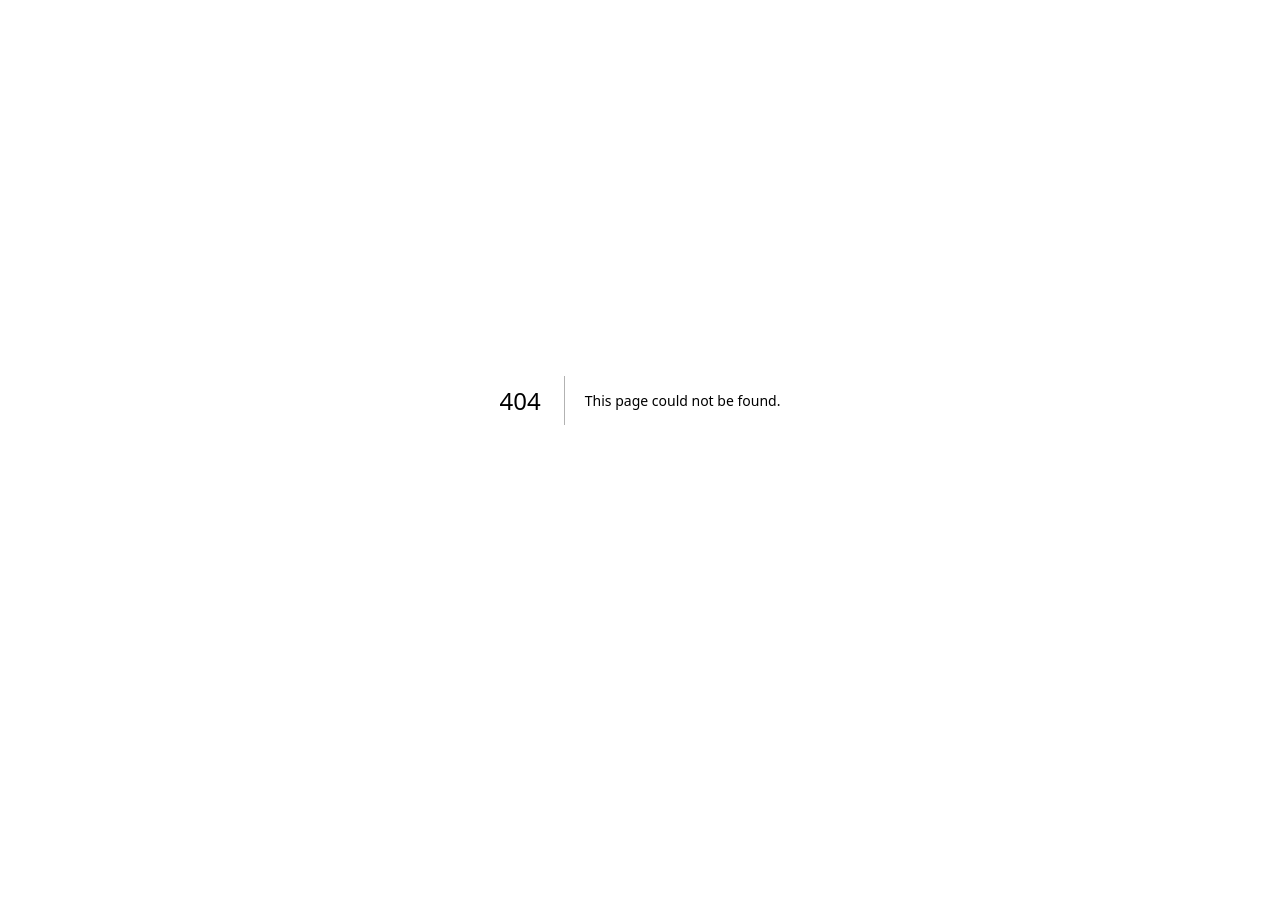
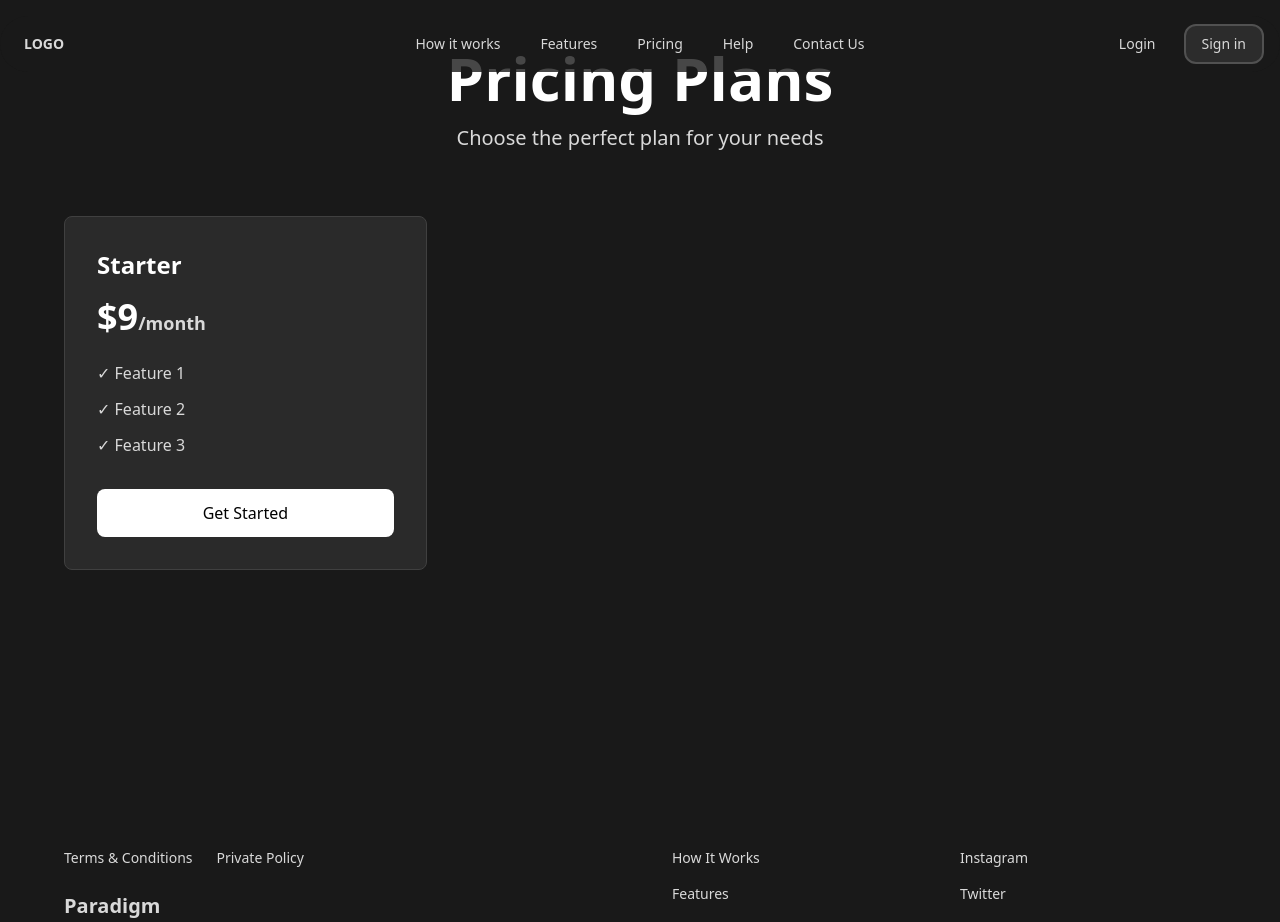
Before and after one commit to 71lols/paradigm-website, a Next.js app in the folder frontend/: page /pricing in a window 1280 px wide. Before the commit this address had no page. Shown: the top 922 px of the page. Before the commit the page ends 800 px from the top, so only its background shows below. Built offline with nearby package versions, Linux system fonts and the light colour scheme.

Commit message:
created pricing route
created placeholder pricing page as I changed routing in navbar and footer

```diff
--- /dev/null
+++ b/frontend/src/app/pricing/page.tsx
@@ -0,0 +1,44 @@
+import CustomNavbar from "@/components/navbar";
+import Footer from "@/components/home/footer";
+
+export default function PricingPage() {
+  return (
+    <>
+      <CustomNavbar />
+      <div className="bg-[#191919] w-full min-h-screen p-4 sm:p-6 md:p-8 lg:p-12 pt-20">
+        <div className="max-w-6xl mx-auto">
+          <div className="text-center mb-16">
+            <h1 className="text-4xl md:text-6xl font-bold text-white mb-4">
+              Pricing Plans
+            </h1>
+            <p className="text-xl text-[#D9D9D9] max-w-2xl mx-auto">
+              Choose the perfect plan for your needs
+            </p>
+          </div>
+
+          {/* Pricing cards would go here */}
+          <div className="grid grid-cols-1 md:grid-cols-3 gap-8 mb-16">
+            {/* Example pricing card */}
+            <div className="bg-[#2A2A2A] rounded-lg p-8 border border-[#404040]">
+              <h3 className="text-2xl font-semibold text-white mb-4">Starter</h3>
+              <div className="text-4xl font-bold text-white mb-6">
+                $9<span className="text-lg text-[#D9D9D9]">/month</span>
+              </div>
+              <ul className="space-y-3 mb-8">
+                <li className="text-[#D9D9D9]">✓ Feature 1</li>
+                <li className="text-[#D9D9D9]">✓ Feature 2</li>
+                <li className="text-[#D9D9D9]">✓ Feature 3</li>
+              </ul>
+              <button className="w-full bg-white text-black py-3 rounded-lg font-medium hover:bg-gray-200 transition-colors">
+                Get Started
+              </button>
+            </div>
+
+            {/* Add more pricing cards as needed */}
+          </div>
+        </div>
+      </div>
+      <Footer />
+    </>
+  );
+}
--- a/frontend/src/components/home/footer.tsx
+++ b/frontend/src/components/home/footer.tsx
@@ -3,6 +3,8 @@
 export default function Footer() {
   // Smooth scroll function
   const handleNavClick = (e: React.MouseEvent<HTMLAnchorElement>, link: string) => {
+    // Only prevent default and smooth scroll for hash links (same-page navigation)
+    if (link.startsWith('#')) {
       e.preventDefault();
 
       // Remove # from the link to get the element ID
@@ -19,6 +21,8 @@ export default function Footer() {
           behavior: 'smooth'
         });
       }
+    }
+    // For actual routes (like /pricing), let default navigation happen
   };
 
   return (
@@ -70,8 +74,8 @@ export default function Footer() {
                 Features
               </a>
               <a
-                href="#pricing"
-                onClick={(e) => handleNavClick(e, "#pricing")}
+                href="/pricing"
+                onClick={(e) => handleNavClick(e, "/pricing")}
                 className="block text-[#D9D9D9] text-sm hover:text-white transition-colors"
               >
                 Pricing
--- a/frontend/src/components/home/hero.tsx
+++ b/frontend/src/components/home/hero.tsx
@@ -68,7 +68,7 @@ export default function Hero() {
 
       <div className="flex flex-col justify-center items-center min-w-full min-h-full space-y-4 px-4 sm:px-6 md:px-8">
         <div className="h-8 w-fit px-4 sm:px-6 flex justify-center items-center gap-2 border-2 border-[#515151] bg-[#D9D9D9]/10 rounded-2xl">
-          <h3 className="text-[#D9D9D9] text-sm sm:text-md text-center font-medium">Get Started Now</h3>
+          <h3 className="text-[#D9D9D9] text-sm sm:text-md text-center font-medium">Download Now</h3>
           <Image
             src="/home/HyperlinkArrow.svg"
             alt="Hyperlink Arrow"
--- a/frontend/src/components/navbar.tsx
+++ b/frontend/src/components/navbar.tsx
@@ -65,7 +65,7 @@ export default function CustomNavbar() {
     },
     {
       name: "Pricing",
-      link: "#pricing",
+      link: "/pricing",
     },
     {
       name: "Help",
@@ -81,6 +81,8 @@ export default function CustomNavbar() {
 
   // Smooth scroll function
   const handleNavClick = (e: React.MouseEvent<HTMLAnchorElement>, link: string) => {
+    // Only prevent default and smooth scroll for hash links (same-page navigation)
+    if (link.startsWith('#')) {
       e.preventDefault();
 
       // Remove # from the link to get the element ID
@@ -100,6 +102,11 @@ export default function CustomNavbar() {
 
       // Close mobile menu if open
       setIsMobileMenuOpen(false);
+    } else {
+      // For actual routes (like /pricing), just close mobile menu and let default navigation happen
+      setIsMobileMenuOpen(false);
+      // Don't prevent default - let the browser navigate normally
+    }
   };
 
   return (
```
Lines whose indentation alone changed are shown as unchanged.
